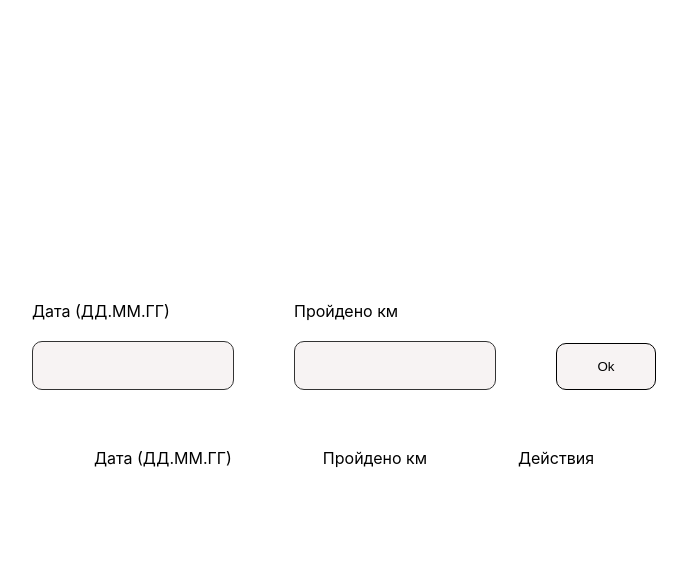
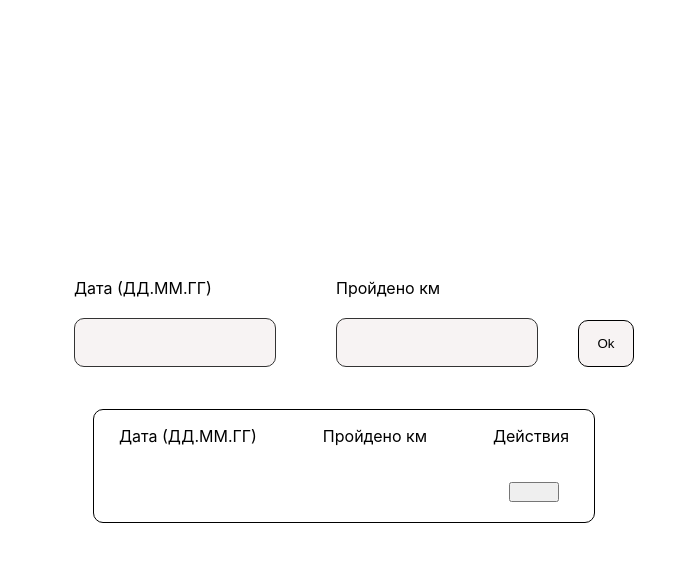
Before and after one commit to Pezu-git/ra16_steps, a React (Create React App) app: page / in a window 1280 px wide. Both pictures are taken after a click on the button "Ok". Shown: the top 562 px of the page, without its empty margins (296-983 px from the left). Built offline with nearby package versions, Linux system fonts and the light colour scheme.

Commit message:
first commit

```diff
--- a/src/App.css
+++ b/src/App.css
@@ -8,6 +8,9 @@
   align-items: center;
 }
 
+.container {
+  width: 600px;
+}
 .containerHeader {
   display: flex;
 }
@@ -41,7 +44,7 @@
 }
 
 .buttonOk {
-  margin: 42px 0;
+  margin: 42px 10px;
   padding: 15px 0 15px 0;
   border: 1px solid;
   border-radius: 10px;
@@ -52,7 +55,42 @@
 
 .diaryHeaderContainer {
   display: flex;
-  width: 500px;
+  width: 450px;
   margin: auto;
   justify-content: space-between;
 }
+
+.itemContainer {
+  display: flex;
+
+}
+
+.dateText {
+width: 160px;
+margin: 20px 10px
+}
+.distText {
+  width: 120px;
+  text-align: center;
+  margin: 20px 10px
+}
+
+.deleteBtn {
+  width: 50px;
+  height: 20px;
+  margin: 20px 0 20px 70px;
+}
+
+
+.containerDiary {
+  width: 500px;
+  margin: auto;
+  border: 1px solid;
+  border-radius: 10px;
+}
+.myStepContainer {
+  width: 450px;
+  display: flex;
+  flex-direction: column;
+  margin: auto;
+}
--- a/src/components/DateInput.js
+++ b/src/components/DateInput.js
@@ -6,24 +6,40 @@ import { nanoid } from 'nanoid'
 function DateInput(props) {
 
     const {onAdd} = props;
-    const [form, setForm] = useState({name: ''});
-    const handleChange = evt => {
+    const [form, setFormDate] = useState({name: ''});
+    const [forms, setFormDist] = useState({distance: ''});
+    const handleChangeDate = evt => {
         const {name, value} = evt.target;
-        setForm(prevForm => ({...prevForm, [name]: value}));
+        setFormDate(prevForm => ({...prevForm, [name]: value}));
+    }
+    const handleChangeDist = evt => {
+        const {name, value} = evt.target;
+        setFormDist(prevForm => ({...prevForm, [name]: value}));
     }
     const handleSubmit = evt => {
         evt.preventDefault();
-        const book = new ModelDate(nanoid(), form.name);
+        const book = new ModelDate(nanoid(), form.name, forms.distance);
+        console.log(book)
         onAdd(book);
-        setForm({name: ''});
+        setFormDate({name: ''});
+        setFormDist({distance: ''});
     }
-console.log(form)
+
     return (
-        <form className="containerInputDate" onSubmit={handleSubmit}>
-            <label htmlFor="dateInput">Дата (ДД.ММ.ГГ)</label>
-            <input className="input" id="dateInput" name="name" value={form.name} onChange={handleChange} />
-        </form>)
+        <div className="containerHeader">
+            <form className="containerInputDate" onSubmit={handleSubmit}>
+                <label htmlFor="dateInput">Дата (ДД.ММ.ГГ)</label>
+                <input className="input"  name="name" value={form.name} onChange={handleChangeDate} />
+            </form>
+            <form className="containerInputDistance" onSubmit={handleSubmit}>
+                <label htmlFor="distanceInput">Пройдено км</label>
+                <input className="input"  name="distance" value={forms.distance} onChange={handleChangeDist} />
+            </form>
+            <button className='buttonOk' onClick={handleSubmit}>Ok</button>
+        </div>
+    )
 }
+
 
 DateInput.propTypes = {
     onAdd: PropTypes.func.isRequired,
--- a/src/components/DateItem.js
+++ b/src/components/DateItem.js
@@ -5,9 +5,16 @@ function DateItem(props)
  {
      const {book} = props;
      return (
-         <li key={book.id}>
-            {book.name}
-         </li>
+         <div className="itemContainer">
+            <div className="dateText" key={book.id}>
+                {book.name}
+            </div>
+            <div className="distText">
+                {book.distance}
+            </div>
+            <button className="deleteBtn"></button>
+         </div>
+
      )
  }
 
--- a/src/components/DateList.js
+++ b/src/components/DateList.js
@@ -6,9 +6,9 @@ function DateList(props) {
     console.log(props)
     const {books} = props;
     return (
-        <ul>
+        <div className="myStepContainer">
             {books.map(o => <DateItem key={o.id} book={o} />)}
-        </ul>
+        </div>
     )
 }
 
--- a/src/components/ModelDate.js
+++ b/src/components/ModelDate.js
@@ -1,7 +1,8 @@
 class ModelDate {
-    constructor(id, name) {
+    constructor(id, name, distance) {
         this.id = id
         this.name = name
+        this.distance = distance
     }
 }
 
--- a/src/components/MyFitInterface.js
+++ b/src/components/MyFitInterface.js
@@ -7,28 +7,20 @@ function MyFitInterface(prop) {
   const [books, setBooks] = useState([]);
   const handleAdd = book => { setBooks(prevBooks => [...prevBooks, book]);}
   const [filter, setFilter] = useState('');
-
-  const filtered = books.filter( o => o.name.toLowerCase().includes(filter.trim().toLowerCase()))
+  console.log(books)
 
   return (
-    <div>
-      <div className="containerHeader">
+    <div className="container">
+
           <DateInput onAdd={handleAdd} />
-        <form className="containerInputDistance">
-          <label htmlFor="distanceInput">Пройдено км</label>
-          <input className="input" type="text" id="distanceInput"></input>
-        </form>
-        <div className="buttonOkContainer">
-          <button className="buttonOk" id="buttonOk">Ok</button>
-        </div>
-      </div>
+
       <div className="containerDiary">
         <div className="diaryHeaderContainer">
           <p className="diaryHeaderText">Дата (ДД.ММ.ГГ)</p>
           <p className="diaryHeaderText">Пройдено км</p>
           <p className="diaryHeaderText">Действия</p>
         </div>
-        <DateList books={filtered} />
+        <DateList books={books} />
 
         <div className="diaryTableContainer">
           <div className="dateColumn">
```
